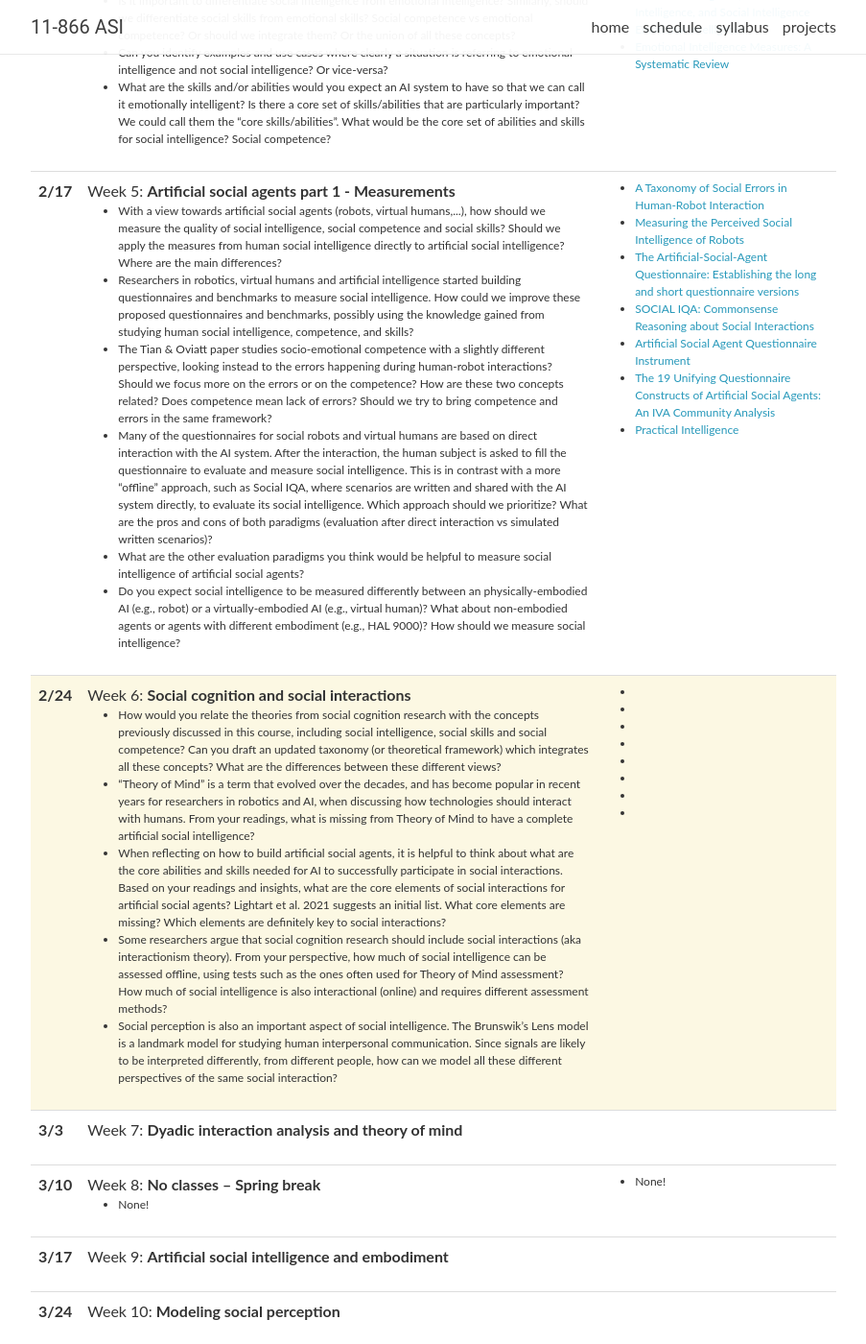
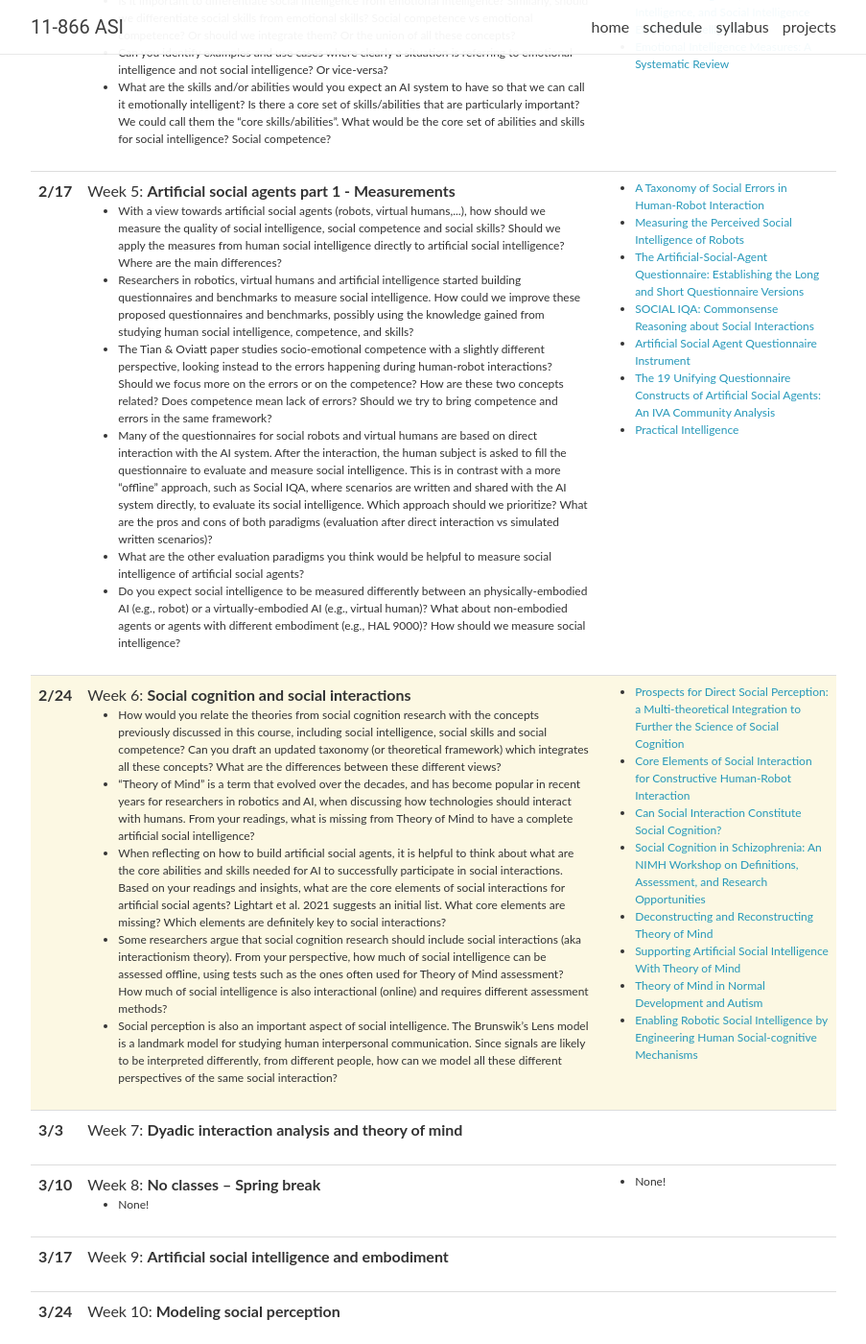
Before and after one commit to CMU-MultiComp-Lab/asi-course, a Jekyll site: the page built from spring2023/_pages/schedule.md, in a window 1280 px wide and 1400 px high, scrolled down 1275 px. Shown: the whole window at 96% size, without its empty margins (188-1091 px from the left). Built offline with Jekyll 4.4.1, drawn with Linux system fonts in a browser that asks for light colours; nearby versions of some CDN libraries; comment, search, counter and statistics services are not loaded; some of the changed text lies outside the part shown.

Commit message:
Update lectures_2023.yml

```diff
--- a/_data/lectures_2023.yml
+++ b/_data/lectures_2023.yml
@@ -53,7 +53,7 @@
     - Can you identify examples and use cases where clearly a situation is referring to emotional intelligence and not social intelligence? Or vice-versa?
     - What are the skills and/or abilities would you expect an AI system to have so that we can call it emotionally intelligent? Is there a core set of skills/abilities that are particularly important? We could call them the “core skills/abilities”. What would be the core set of abilities and skills for social intelligence? Social competence?
   readings:
-    - <a href="https://journals.sagepub.com/doi/pdf/10.1177/0539018405058216?casa_token=gMRd3KujcdoAAAAA:dzrTOn8nGf6lRO7i7OZxO9n1l_XF5bJhr3NzuU5cEj67HytP9wj0OoG7gREDhClgX44FLisdBbdVwA">What are emotions? And how can they be measured?</a> <br/>
+    - <a href="https://journals.sagepub.com/doi/pdf/10.1177/0539018405058216?casa_token=gMRd3KujcdoAAAAA:dzrTOn8nGf6lRO7i7OZxO9n1l_XF5bJhr3NzuU5cEj67HytP9wj0OoG7gREDhClgX44FLisdBbdVwA">What are Emotions? And How Can They be Measured?</a> <br/>
     - <a href="https://compass.onlinelibrary.wiley.com/doi/full/10.1111/j.1751-9004.2010.00277.x?casa_token=8q5dmZ9eyDYAAAAA%3AAqGpDl3uySt87e_G5LKKSlUwbWKXTFKdmBtzRchCyWt3mMz4KEqb-v6dvlmU2z3yRyfq7tvmouPd3U65">Emotional Intelligence&#58; Toward a Consensus of Models and Measures</a> <br/>
     - <a href="https://academic.oup.com/book/6088/chapter-abstract/149543348?redirectedFrom=fulltext">Componential Emotion Theory Can Inform Models of Emotional Competence</a> <br/>
     - <a href="https://journals.sagepub.com/doi/pdf/10.1177/1529100619832930">Emotional Expressions Reconsidered&#58; Challenges to Inferring Emotion From Human Facial Movements</a> <br/>
@@ -74,7 +74,7 @@
   readings:
     - <a href="https://dl.acm.org/doi/abs/10.1145/3439720">A Taxonomy of Social Errors in Human-Robot Interaction</a> <br/>
     - <a href="https://dl.acm.org/doi/abs/10.1145/3415139">Measuring the Perceived Social Intelligence of Robots</a> <br/>
-    - <a href="https://dl.acm.org/doi/abs/10.1145/3514197.3549612">The Artificial-Social-Agent Questionnaire&#58; Establishing the long and short questionnaire versions</a> <br/>
+    - <a href="https://dl.acm.org/doi/abs/10.1145/3514197.3549612">The Artificial-Social-Agent Questionnaire&#58; Establishing the Long and Short Questionnaire Versions</a> <br/>
     - <a href="https://arxiv.org/abs/1904.09728">SOCIAL IQA&#58; Commonsense Reasoning about Social Interactions</a> <br/>
     - <a href="https://data.4tu.nl/articles/dataset/Artificial_Social_Agent_Questionnaire_Instrument/19650846">Artificial Social Agent Questionnaire Instrument</a> <br/>
     - <a href="https://dl.acm.org/doi/10.1145/3383652.3423873">The 19 Unifying Questionnaire Constructs of Artificial Social Agents&#58; An IVA Community Analysis</a> <br/>
@@ -90,14 +90,14 @@
     - Some researchers argue that social cognition research should include social interactions (aka interactionism theory). From your perspective, how much of social intelligence can be assessed offline, using tests such as the ones often used for Theory of Mind assessment? How much of social intelligence is also interactional (online) and requires different assessment methods?
     - Social perception is also an important aspect of social intelligence. The Brunswik’s Lens model is a landmark model for studying human interpersonal communication. Since signals are likely to be interpreted differently, from different people, how can we model all these different perspectives of the same social interaction?
   readings:
-    - <a href=" "> </a> <br/>
-    - <a href=" "> </a> <br/>
-    - <a href=" "> </a> <br/>
-    - <a href=" "> </a> <br/>
-    - <a href=" "> </a> <br/>
-    - <a href=" "> </a> <br/>
-    - <a href=" "> </a> <br/>
-    - <a href=" "> </a> <br/>
+    - <a href="https://www.frontiersin.org/articles/10.3389/fnhum.2014.01007/full">Prospects for Direct Social Perception&#58; a Multi-theoretical Integration to Further the Science of Social Cognition</a> <br/>
+    - <a href="https://arxiv.org/abs/2110.04054">Core Elements of Social Interaction for Constructive Human-Robot Interaction</a> <br/>
+    - <a href="https://pubmed.ncbi.nlm.nih.gov/20674467/">Can Social Interaction Constitute Social Cognition? </a> <br/>
+    - <a href="https://pubmed.ncbi.nlm.nih.gov/18184635/">Social Cognition in Schizophrenia&#58; An NIMH Workshop on Definitions, Assessment, and Research Opportunities</a> <br/>
+    - <a href="https://pubmed.ncbi.nlm.nih.gov/25496670/">Deconstructing and Reconstructing Theory of Mind</a> <br/>
+    - <a href="https://www.ncbi.nlm.nih.gov/pmc/articles/PMC8919046/">Supporting Artificial Social Intelligence With Theory of Mind</a> <br/>
+    - <a href="https://www.researchgate.net/publication/238603356_Theory_of_Mind_in_normal_development_and_autism">Theory of Mind in Normal Development and Autism</a> <br/>
+    - <a href="https://www.sciencedirect.com/science/article/abs/pii/S1389041716300493">Enabling Robotic Social Intelligence by Engineering Human Social-cognitive Mechanisms</a> <br/>
 
 - date: 3/3
   title: >
```
